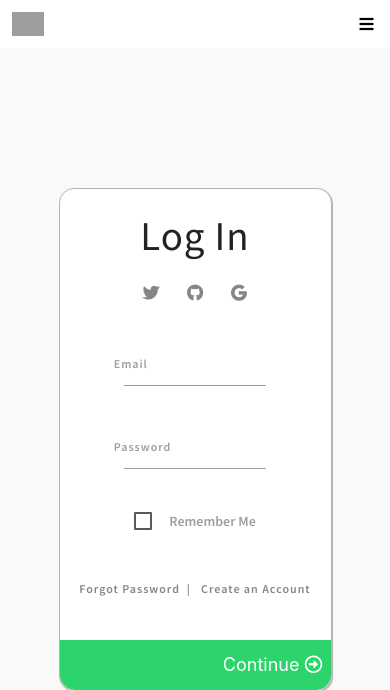
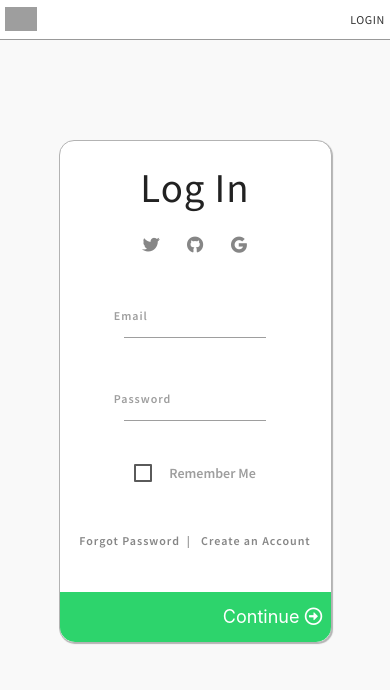
Before and after one commit to LukaszMalucha/uk-postcodes, a Django app: page /accounts/login/ in a window 390 px wide. Shown: the top 690 px of the page. Run offline with Django 3.2, Linux system fonts and the light colour scheme; tables that the repository leaves empty hold one stand-in row (values such as "Sample post"); some libraries are stand-ins or nearby versions; grey boxes are pictures that could not be loaded.

Commit message:
resp styling

```diff
--- a/app/frontend/src/views/ProudView.vue
+++ b/app/frontend/src/views/ProudView.vue
@@ -11,10 +11,10 @@
       </div>
       <br><br>
       <div class="row row-proud left-align">
-        <div class="col s12 m6 l2  plain-element">
+        <div class="col s4 m4 l3  plain-element">
           <img alt="Avatar" class="avatar" src="https://avatars.githubusercontent.com/u/42006092?v=4">
         </div>
-        <div class="col s12 m6 l8  plain-element">
+        <div class="col s8 m8 l8  plain-element">
             <a href="https://github.com/agatamalucha/UCDPA_agatamalucha" target="_blank">UCDPA Covid-19 Project </a>
         </div>
       </div>
@@ -46,7 +46,7 @@ export default {
   mounted() {
   },
   created() {
-    document.title = "What I'm proud of";
+    document.title = "What I'm Proud Of";
 
   }
 }
--- a/app/frontend/webpack-stats.json
+++ b/app/frontend/webpack-stats.json
@@ -1 +1 @@
-{"status":"done","publicPath":"http://127.0.0.1:8080/","chunks":{"app":[{"name":"bundle.js","publicPath":"http://127.0.0.1:8080/bundle.js","path":"C:\\Workshop\\scurri\\app\\static\\dist\\bundle.js"},{"name":"app.c6cd4d7ae14adb72254d.hot-update.js","publicPath":"http://127.0.0.1:8080/app.c6cd4d7ae14adb72254d.hot-update.js","path":"C:\\Workshop\\scurri\\app\\static\\dist\\app.c6cd4d7ae14adb72254d.hot-update.js"}]},"error":"ModuleError","message":"Module Error (from ./node_modules/eslint-loader/index.js):\n\nC:\\Workshop\\scurri\\app\\frontend\\src\\views\\Home.vue\n  72:10  error  'mapActions' is defined but never used  no-unused-vars\n  86:8   error  'mapGetters' is not defined             no-undef\n\n✖ 2 problems (2 errors, 0 warnings)\n"}
+{"status":"done","publicPath":"http://127.0.0.1:8080/","chunks":{"app":[{"name":"bundle.js","publicPath":"http://127.0.0.1:8080/bundle.js","path":"C:\\Workshop\\scurri\\app\\static\\dist\\bundle.js"},{"name":"app.e8318195a4a95e6b671e.hot-update.js","publicPath":"http://127.0.0.1:8080/app.e8318195a4a95e6b671e.hot-update.js","path":"C:\\Workshop\\scurri\\app\\static\\dist\\app.e8318195a4a95e6b671e.hot-update.js"}]},"error":"ModuleError","message":"Module Error (from ./node_modules/eslint-loader/index.js):\n\nC:\\Workshop\\scurri\\app\\frontend\\src\\views\\Home.vue\n  72:10  error  'mapActions' is defined but never used  no-unused-vars\n  86:8   error  'mapGetters' is not defined             no-undef\n\n✖ 2 problems (2 errors, 0 warnings)\n"}
--- /dev/null
+++ b/app/postcodes/account_adapter.py
@@ -0,0 +1,9 @@
+from allauth.account.adapter import DefaultAccountAdapter
+
+class NoNewUsersAccountAdapter(DefaultAccountAdapter):
+
+    def is_open_for_signup(self, request):
+        """
+        Checks whether or not the site is open for signups.
+        """
+        return False
--- a/app/postcodes/settings.py
+++ b/app/postcodes/settings.py
@@ -129,6 +129,10 @@ ACCOUNT_USERNAME_REQUIRED = False
 ACCOUNT_AUTHENTICATION_METHOD = "email"
 ACCOUNT_UNIQUE_EMAIL = True
 
+# NO NEW USER CAN BE CREATED
+ACCOUNT_ADAPTER = "postcodes.account_adapter.NoNewUsersAccountAdapter"
+
+
 # STATIC & MEDIA
 STATIC_URL = "/static/"
 STATICFILES_DIRS = (os.path.join(BASE_DIR, "static"),)
--- a/app/static/css/custom-styles.css
+++ b/app/static/css/custom-styles.css
@@ -657,7 +657,9 @@ h4 {
     }
 
 
-
+    .row-numbers {
+      width: 96%;
+    }
 }
 
 
@@ -671,10 +673,13 @@ h4 {
 
 @media(max-width:1200px) {
 
-.wine-dashboard {
-  width: 96%;
-  margin: auto;
-}
+  .card-menu .card-content .card-title {
+    font-size: 16px;
+  }
+
+  .number-card {
+    font-size: 12px;
+  }
 
 
 }
@@ -682,8 +687,14 @@ h4 {
 
 @media(max-width:1025px) {
 
+  .page-title {
 
+    font-size: 32px;
+  }
 
+  .row-proud {
+    width: 90%;
+  }
 
 }
 
--- a/app/static/css/data.css
+++ b/app/static/css/data.css
@@ -30,7 +30,7 @@
 }
 
 .row-table {
-  width: 30%;
+  width: 40%;
   margin: auto;
 }
 
@@ -590,14 +590,23 @@ td {
     letter-spacing: 0.6px;
   }
 
+  .row-table {
+    width: 60%;
+    margin: auto;
+  }
+
+  .btn-transparent {
+    right: 10px;
+  }
+
 
 }
 
 @media(max-width:1200px) {
 
-.rating i {
-    font-size: 9px;
-}
+  .rating i {
+      font-size: 9px;
+  }
 }
 
 
@@ -619,6 +628,10 @@ td {
     margin-right: 0;
     }
 
+  .row-table {
+    width: 80%;
+    margin: auto;
+  }
 
 
 }
--- a/app/static/css/navbar.css
+++ b/app/static/css/navbar.css
@@ -209,71 +209,7 @@ nav ul li:active {
 }
 
 
-/*------------------------------------------------------------------------------
-    HAMBURGER
-------------------------------------------------------------------------------*/
 
-
-.topnav {
-  display: none;
-  overflow: hidden;
-  background-color: #ffffff;
-  position: relative;
-
-}
-
-
-.topnav #myLinks {
-  display: none;
-}
-
-
-.topnav a {
-  color: black;
-  padding: 14px 16px;
-  text-decoration: none;
-  font-size: 16px;
-  display: block;
-  letter-spacing: 0.6px;
-  text-transform: uppercase;
-}
-
-.topnav .nav-button {
-  font-size: 16px;
-  text-align: left;
-  width: 100%;
-  margin: 0px;
-  padding: 14px 16px;
-  height: auto;
-}
-
-.topnav .nav-button:hover {
-  color: #2dd46c;
-}
-
-
-.topnav a.icon {
-  background: #ffffff;
-  display: block;
-  position: absolute;
-  right: 0;
-  top: 0;
-  padding: 12px 16px 12px 12px !important;
-}
-
-.topnav a:hover {
-  color: #2dd46c;
-}
-
-.topnav .navbar-brand {
-  padding: 12px !important;
-}
-
-
-.topnav .active {
-  background-color: #4CAF50;
-  color: white;
-}
 
 
 /*------------------------------------------------------------------------------
@@ -308,15 +244,3 @@ nav ul li:active {
 		width: 40%;
 	}
 }
-
-@media only screen and (max-width: 601px) {
-
-
-	.navbar {
-    display: none;
-  }
-  .topnav {
-    display: block;
-  }
-
-}
--- a/app/templates/base.html
+++ b/app/templates/base.html
@@ -62,26 +62,6 @@
     </ul>
   </nav>
 
-  <div class="topnav">
-    <a class="navbar-brand" href="/">
-      <img src="https://www.scurri.com/wp-content/uploads/2021/01/Group-3.svg" alt="Scurri" class="img-logo">
-    </a>
-    <div id="myLinks">
-
-      {% if user.is_authenticated %}
-      <form method="post" action="{% url 'account_logout' %}">
-        {% csrf_token %}
-        <span><button class="nav-button">Logout</button></span>
-      </form>
-
-      {% else %}
-      <a href="{% url 'account_login' %}">Log In</a>
-      {% endif %}
-    </div>
-    <a href="javascript:void(0);" class="icon" onclick="dropdown()">
-      <i class="fa fa-bars"></i>
-    </a>
-  </div>
   {% endblock %}
 
   {% block content %}
--- a/app/templates/rest_framework/api.html
+++ b/app/templates/rest_framework/api.html
@@ -5,7 +5,6 @@
 
 {% block style %}
 {{ block.super }}
-<link rel="shortcut icon" type="image/png" href="{% static 'img/em3-small.png' %}"/>
 <!-- Materialize-->
 <link rel="stylesheet" href="https://cdnjs.cloudflare.com/ajax/libs/materialize/1.0.0/css/materialize.min.css">
 <!-- Custom Styles-->
```
Also changed, not shown: app/frontend/src/views/Home.vue (+5 -5 lines).
